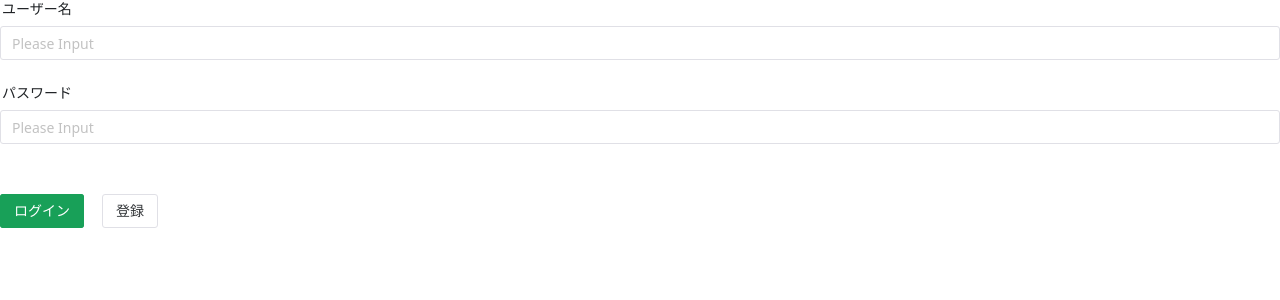
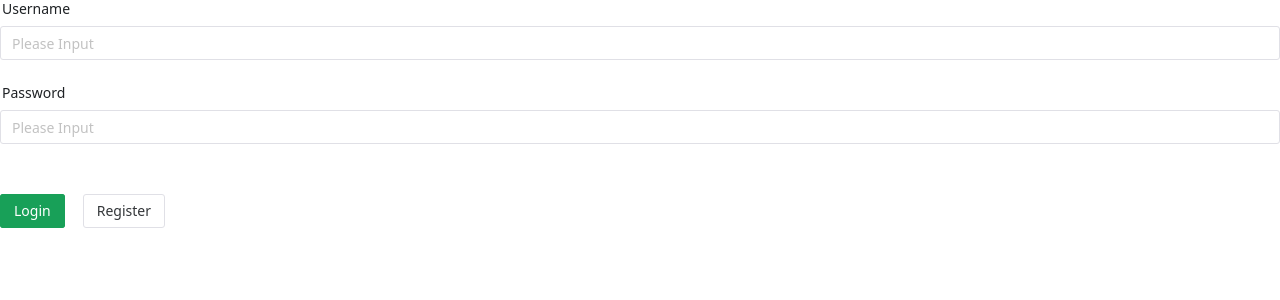
Before and after one commit to robert1chi/dockerpacker-web, a Vue app: page /#/login in a window 1280 px wide. Shown: the top 300 px of the page. Built offline with nearby package versions, Linux system fonts and the light colour scheme.

Commit message:
to (i18n) : add translation

```diff
--- a/src/i18n/index.ts
+++ b/src/i18n/index.ts
@@ -4,7 +4,7 @@ import jaJp from './modules/ja-jp';
 import zhCn from './modules/zh-CN';
 
 const i18n = createI18n({
-    locale: "ja-JP",
+    locale: "en-US",
     messages: {
         'en-US': {
             ...enUs
--- a/src/i18n/modules/en-us.ts
+++ b/src/i18n/modules/en-us.ts
@@ -8,6 +8,8 @@ const enUs = {
         password: 'Password',
         login: 'Login',
         register: 'Register',
+        usrplaceholder:'Please enter username',
+        pwdplaceholder:'Please enter password'
     }
 }
 
--- a/src/i18n/modules/ja-jp.ts
+++ b/src/i18n/modules/ja-jp.ts
@@ -8,6 +8,8 @@ const jaJp = {
         password: 'パスワード',
         login: 'ログイン',
         register: '登録',
+        usrplaceholder:'ユーザー名を入力してください',
+        pwdplaceholder:'パスワードを入力してください'
     }
 }
 
--- a/src/i18n/modules/zh-cn.ts
+++ b/src/i18n/modules/zh-cn.ts
@@ -8,6 +8,8 @@ const zhCn = {
         password: '密码',
         login: '登录',
         register: '注册',
+        usrplaceholder:'请输入用户名',
+        pwdplaceholder:'请输入密码'
     }
 }
 
```
